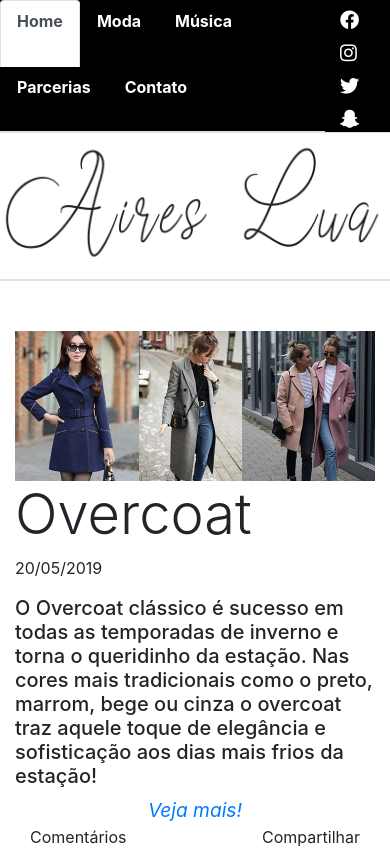
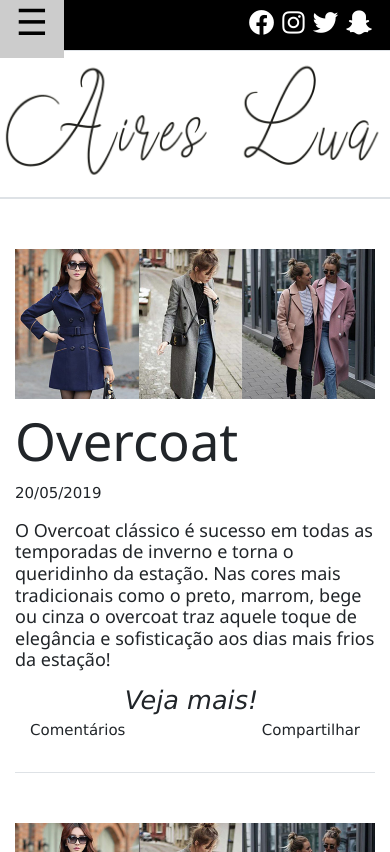
Before and after one commit to aureodark/siteLua, a plain HTML site: page index.html in a window 390 px wide. Shown: the top 852 px of the page. Drawn offline with nearby package versions, Linux system fonts and the light colour scheme.

Commit message:
24052019

```diff
--- a/css/style.css
+++ b/css/style.css
@@ -69,6 +69,10 @@ nav .nav-item:hover {
     transition: 0.2s;
 }
 
+.navMobile {
+    display: none;
+}
+
 
 /*//////////////////////////////////// FIM NAVBAR //////////////////////////*/
 
@@ -81,7 +85,7 @@ nav .nav-item:hover {
 
 i {
     padding-top: 5px;
-    font-size: 30px;
+    font-size: 160%;
     transition: 0.5s;
 }
 
@@ -104,7 +108,7 @@ i {
 
 /*//////////////////////////////////// FIM VISUAL DOS ICONES //////////////////////////*/
 
-@media only screen and (max-width: 768px) {
+@media only screen and (max-width: 1024px) {
     nav {
         height: 100%;
     }
@@ -121,5 +125,23 @@ i {
     #pag1 {
         width: 10px;
     }
-
+    .navMobile {
+        display: block;
+    }
+    .navDesktop {
+        display: none;
+    }
+    i {
+        font-size: 170%;
+        padding-top: 10px;
+        padding-right: 2%;
+    }
+    .nav1 {
+        height: 50px;
+    }
+    .nav1 button {
+        margin-top: -12px;
+        margin-left: -16px;
+        padding-right: 0px;
+    }
 }
--- a/index.html
+++ b/index.html
@@ -10,14 +10,45 @@
     <!-- Icones -->
     <link rel="stylesheet" href="https://use.fontawesome.com/releases/v5.8.2/css/all.css" integrity="sha384-oS3vJWv+0UjzBfQzYUhtDYW+Pj2yciDJxpsK1OYPAYjqT085Qq/1cq5FLXAZQ7Ay" crossorigin="anonymous">
     <link rel="stylesheet" href="css/style.css">
+    <link rel="stylesheet" href="https://www.w3schools.com/w3css/4/w3.css">
     <title>Mundo da Lua!</title>
+
 </head>
 
 <body>
     <!-- MENU DO SITE -->
+
+    <!-- Sidebar -->
+    <div class="navMobile">
+        <div class="w3-sidebar w3-bar-block w3-animate-left" style="display:none;z-index:5" id="mySidebar">
+            <button class="w3-bar-item w3-button w3-large" onclick="w3_close()">Close &times;</button>
+            <a href="#" class="w3-bar-item w3-button">Link 1</a>
+            <a href="#" class="w3-bar-item w3-button">Link 2</a>
+            <a href="#" class="w3-bar-item w3-button">Link 3</a>
+        </div>
+
+        <!-- Page Content -->
+        <div class="w3-overlay w3-animate-opacity" onclick="w3_close()" style="cursor:pointer;" id="myOverlay"></div>
+
+        <div style="background: black;" class="container">
+            <div class="row justify-content-between nav1">
+                <button class="w3-button w3-white w3-xxlarge col-3" style="max-width: 80px;" onclick="w3_open()">&#9776;</button>
+                <div class="icons col-6" style=" text-align: right">
+                    <a target="_blank" href="https://www.facebook.com"><i class="fab fa-facebook icons"></i></a>
+                    <a target="_blank" href="https://www.instagram.com"><i class="fab fa-instagram icons"></i></a>
+                    <a target="_blank" href="https://twitter.com"><i class="fab fa-twitter icons"></i></a>
+                    <a target="_blank" href="https://www.snapchat.com/l/pt-br/"><i
+                            class="fab fa-snapchat-ghost icons"></i></a>
+                </div>
+            </div>
+        </div>
+
+    </div>
+    <!-- FIM Sidebar -->
+
     <nav class="border-bottom">
 
-        <div class="container ">
+        <div class="container navDesktop">
             <div class="row ">
                 <div class="nav nav-tabs menu col-10 " id="nav-tab" role="tablist">
                     <a class="nav-item nav-link active" id="nav-home-tab" data-toggle="tab" href="#nav-home" role="tab" aria-controls="nav-home" aria-selected="true">Home</a>
@@ -40,7 +71,7 @@
     <!-- ////////////////////////////////////////////////////////////////////////////////////////////////// -->
     <!-- IMAGEM DO SITE  -->
     <div class="text-center">
-        <img class="rounded logo" style="max-width: 800px; width: 100%" src="img/aireslua.png" alt="">
+        <img class="rounded logo" style="max-width: 800px;" src="img/aireslua.png" alt="">
     </div>
     <!-- FIM DA IMAGEM DO SITE  -->
     <!-- ////////////////////////////////////////////////////////////////////////////////////////////////// -->
@@ -185,6 +216,17 @@
     <!-- FIM DO RADAPÉ DA PÁGINA  -->
     <!-- ////////////////////////////////////////////////////////////////////////////////////////////////// -->
     <!-- JavaScript (Opcional) -->
+    <script>
+        function w3_open() {
+            document.getElementById("mySidebar").style.display = "block";
+            document.getElementById("myOverlay").style.display = "block";
+        }
+
+        function w3_close() {
+            document.getElementById("mySidebar").style.display = "none";
+            document.getElementById("myOverlay").style.display = "none";
+        }
+    </script>
     <!-- jQuery primeiro, depois Popper.js, depois Bootstrap JS -->
     <script src="https://code.jquery.com/jquery-3.3.1.slim.min.js" integrity="sha384-q8i/X+965DzO0rT7abK41JStQIAqVgRVzpbzo5smXKp4YfRvH+8abtTE1Pi6jizo" crossorigin="anonymous"></script>
     <script src="https://cdnjs.cloudflare.com/ajax/libs/popper.js/1.14.3/umd/popper.min.js" integrity="sha384-ZMP7rVo3mIykV+2+9J3UJ46jBk0WLaUAdn689aCwoqbBJiSnjAK/l8WvCWPIPm49" crossorigin="anonymous"></script>
```
